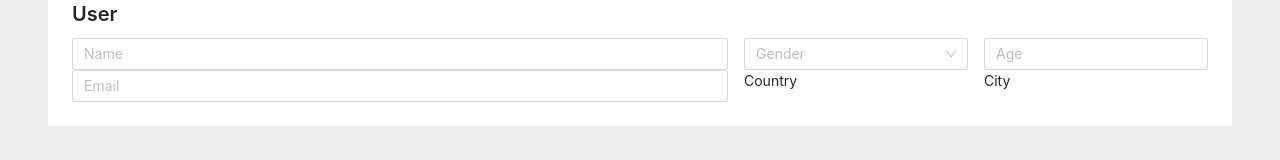
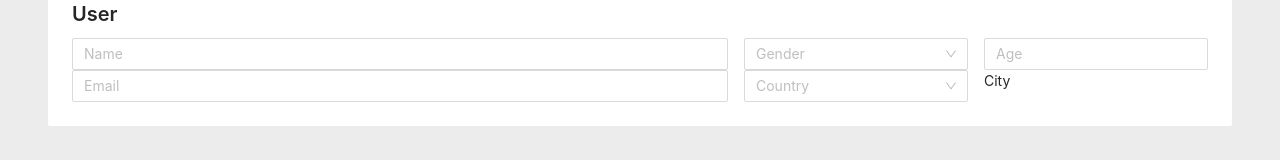
Before and after one commit to GBarkhatov/20-12-13-gbarkhatov-datameister, a React (Create React App) app: page / in a window 1280 px wide. Shown: the part 152-312 px from the top of the page. Built offline with nearby package versions, Linux system fonts and the light colour scheme.

Commit message:
add country select

```diff
--- a/src/components/Input.js
+++ b/src/components/Input.js
@@ -1,6 +1,8 @@
 import React from 'react'
 import styled from 'styled-components/macro'
 import { Typography, Row, Col, Input as AntInput, Select } from 'antd'
+
+import countriesWithCities from '../data/countriesWithCities'
 
 const Component = styled.div``
 
@@ -28,7 +30,13 @@ const Input = () => {
           <AntInput placeholder='Email' type='number' />
         </Col>
         <Col xs={24} sm={5}>
-          Country
+          <Select style={{ width: '100%' }} placeholder='Country'>
+            {countriesWithCities.map((item) => (
+              <Select.Option value={item.name} key={item.name}>
+                {item.name}
+              </Select.Option>
+            ))}
+          </Select>
         </Col>
         <Col xs={24} sm={5}>
           City
```
